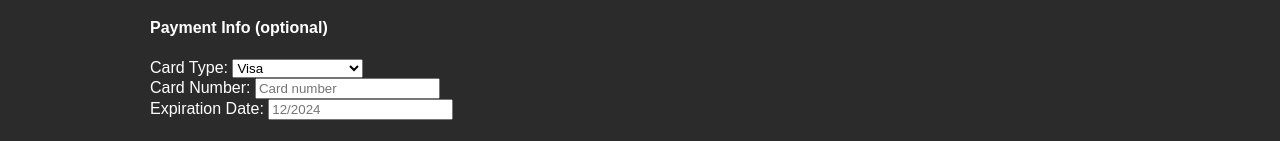
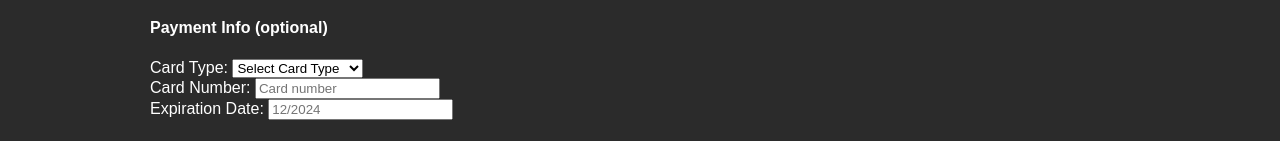
Before and after one commit to ethancampbell997/Cinema_E_Booking_System, a React (Create React App) app in the folder CinemaEBookingSystem/e-cinema/: page /createaccount in a window 1280 px wide. Shown: the part 241-382 px from the top of the page. Built offline with nearby package versions, Linux system fonts and the light colour scheme; no server answers.

Commit message:
Added placeholder value for card type

```diff
--- a/CinemaEBookingSystem/e-cinema/src/pages/createaccount.jsx
+++ b/CinemaEBookingSystem/e-cinema/src/pages/createaccount.jsx
@@ -68,6 +68,7 @@ export function CreateAccount() {
     <h4>Payment Info (optional)</h4>
     <label for="payment">Card Type: </label>
     <select id="payment" onChange={handleChange}>
+      <option value="" disabled selected hidden>Select Card Type</option>
       <option value="Visa">Visa</option>
       <option value="MasterCard">MasterCard</option>
       <option value="Discover">Discover</option>
```
Also changed, not shown: 2 other files (tests, documents, lock files or other folders).
